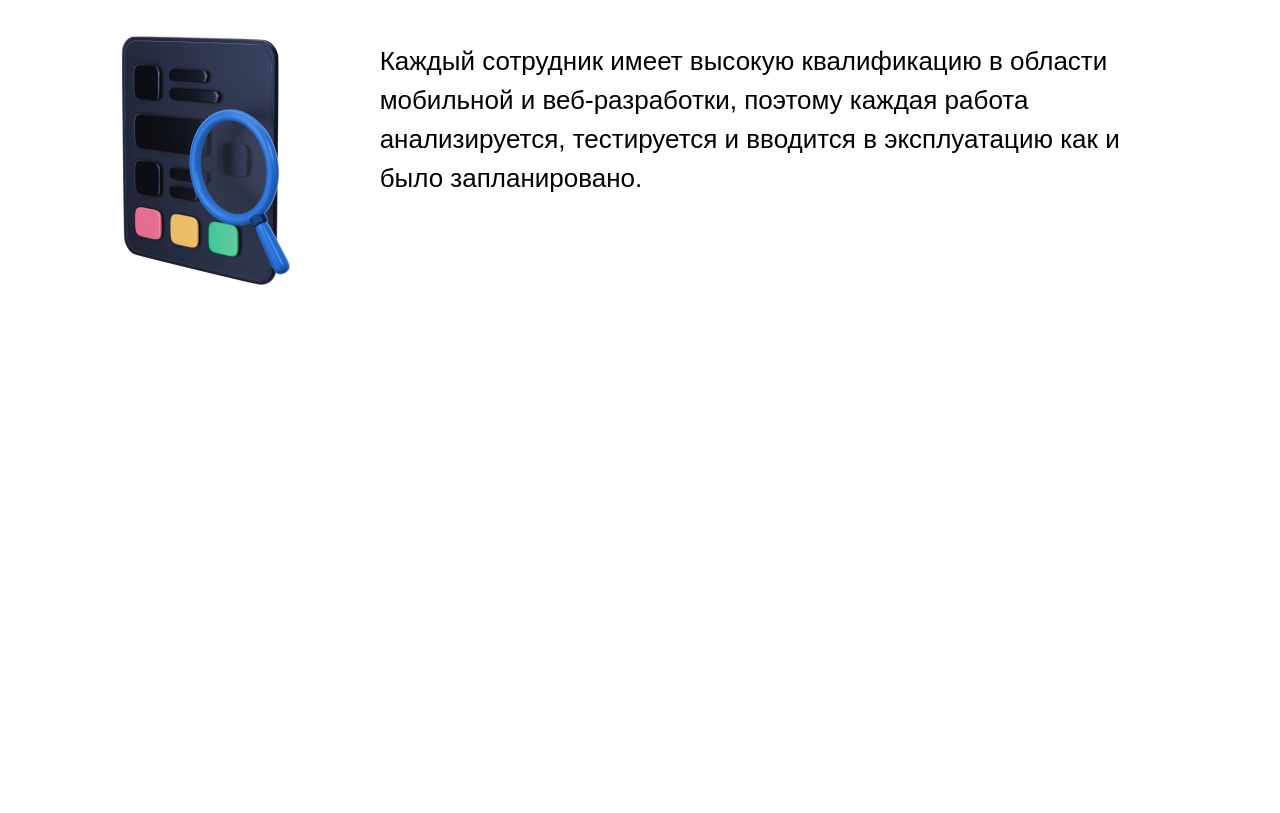
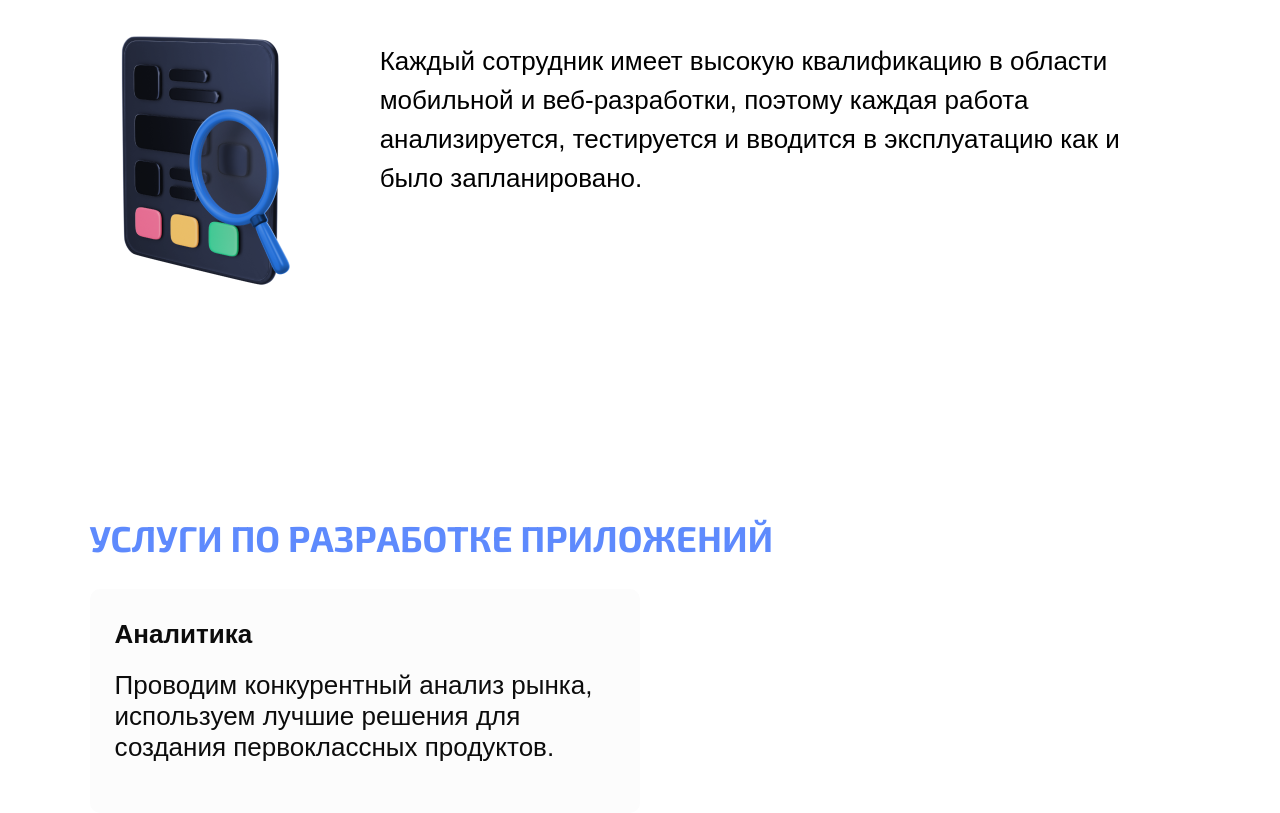
Before and after one commit to anti-fe/mobileApp, a plain HTML site: page index.html in a window 1280 px wide. Shown: the part 2086-2899 px from the top of the page. Before the commit the page ends 2796 px from the top, so only its background shows below. Drawn offline with Linux system fonts and the light colour scheme.

Commit message:
start adding services

```diff
--- a/css/style.css
+++ b/css/style.css
@@ -268,9 +268,9 @@ a {text-decoration: none; color: var(--color-black)}
 }
 .advantages__content {
     position: relative;
+    margin-top: 90px;
 }
 .advantages__content-block {
-    margin-top: 90px;
     display: flex;
 }
 .advantages__content-img {
@@ -284,4 +284,66 @@ a {text-decoration: none; color: var(--color-black)}
 .advantages__content_hidden {
     position: absolute;
     opacity: 0;
+    top: 0
 }
+.services {
+
+}
+.services__card {
+    background-color: var(--color-lightGray);
+    border-radius: 10px;
+    -webkit-border-radius: 10px;
+    -moz-border-radius: 10px;
+    -ms-border-radius: 10px;
+    -o-border-radius: 10px;
+    max-width: 550px;
+    padding: 30px 25px;
+    display: flex;
+    flex-direction: column;
+    align-items: flex-start;
+    transition: all .2s ease;
+    -webkit-transition: all .2s ease;
+    -moz-transition: all .2s ease;
+    -ms-transition: all .2s ease;
+    -o-transition: all .2s ease;
+    cursor: pointer;
+    position: relative;
+}
+.services__card:hover {
+    color: #fff;
+    background-color: var(--color-accent);
+}
+.services__card:hover .services__card-name, .services__card:hover .services__card-descr {
+    color: #fff;
+}
+.services__card:hover.services__card::before {
+    width: 100%;
+    height: 100%;
+
+}
+
+.services__card:hover .services__card-btn {
+    display: block;
+}
+.services__card-name {
+    font-size: 26px;
+    font-weight: bold;
+    font-family: Arial, Helvetica, sans-serif;
+    color: var(--color-black);
+    margin-bottom: 20px;
+}
+.services__card-descr {
+    max-width: 500px;
+    color: var(--color-black);
+    margin-bottom: 20px;
+}
+.services__card-btn {
+    cursor: pointer;
+    border: none;
+    background-color: transparent;
+    color: #fff;
+    font-weight: bold;
+    font-size: 22px;
+    align-self: flex-end;
+    display: none;
+}
--- a/index.html
+++ b/index.html
@@ -94,6 +94,16 @@
             </div>
         </div>
     </section>
+    <!-- SERVICES -->
+    <h2 class="services__title section-title container">Услуги по разработке приложений</h2>
+    <section class="services container">
+        <div class="services__card">
+            <h3 class="services__card-name">Аналитика</h3>
+            <p class="services__card-descr">Проводим конкурентный анализ рынка, используем лучшие решения для создания первоклассных продуктов.</p>
+            <button class="services__card-btn">Подробнее</button>
+        </div>
+    </section>
+
 
     <!-- SCRIPTS -->
     <script type="module" src="js/main.js"></script>
```
